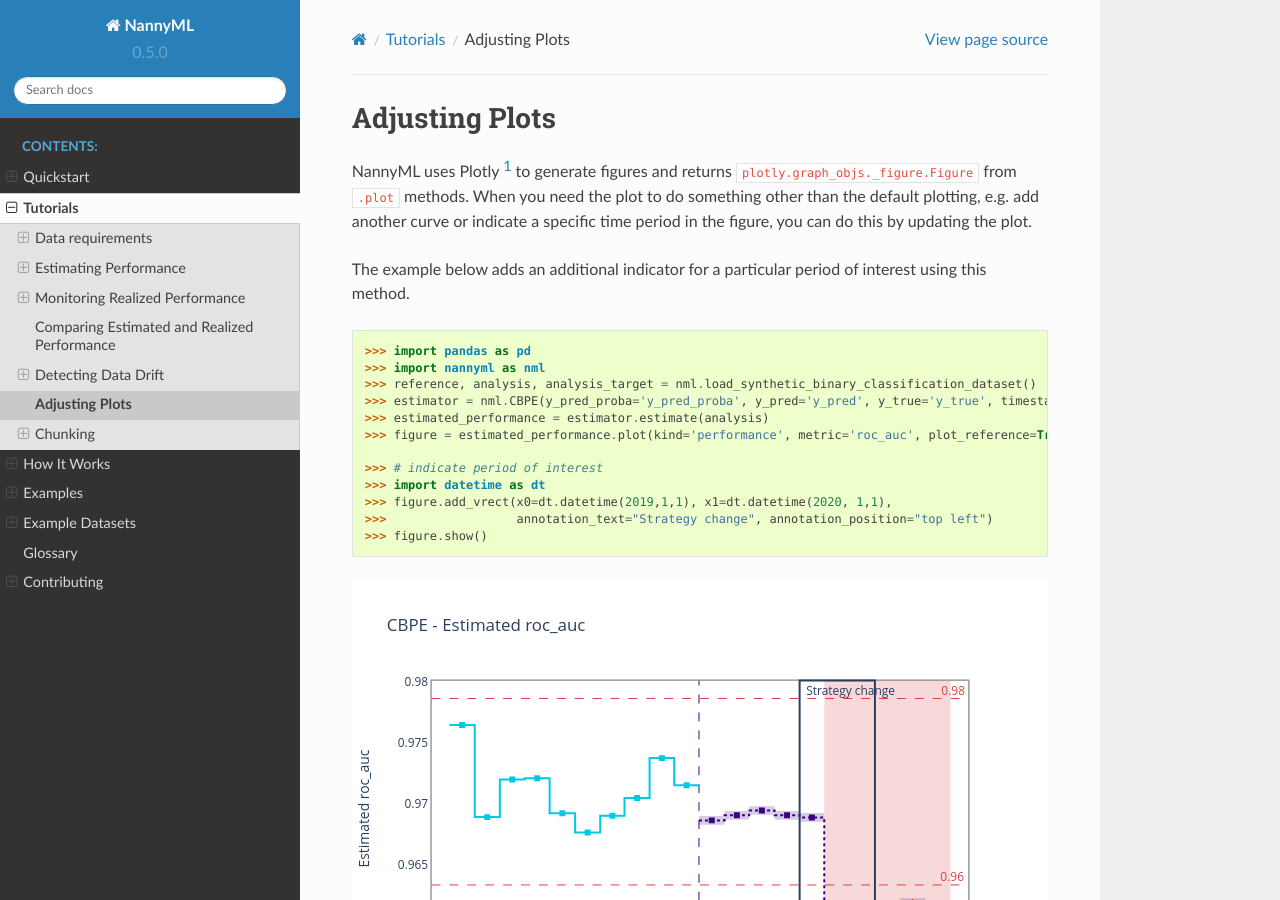
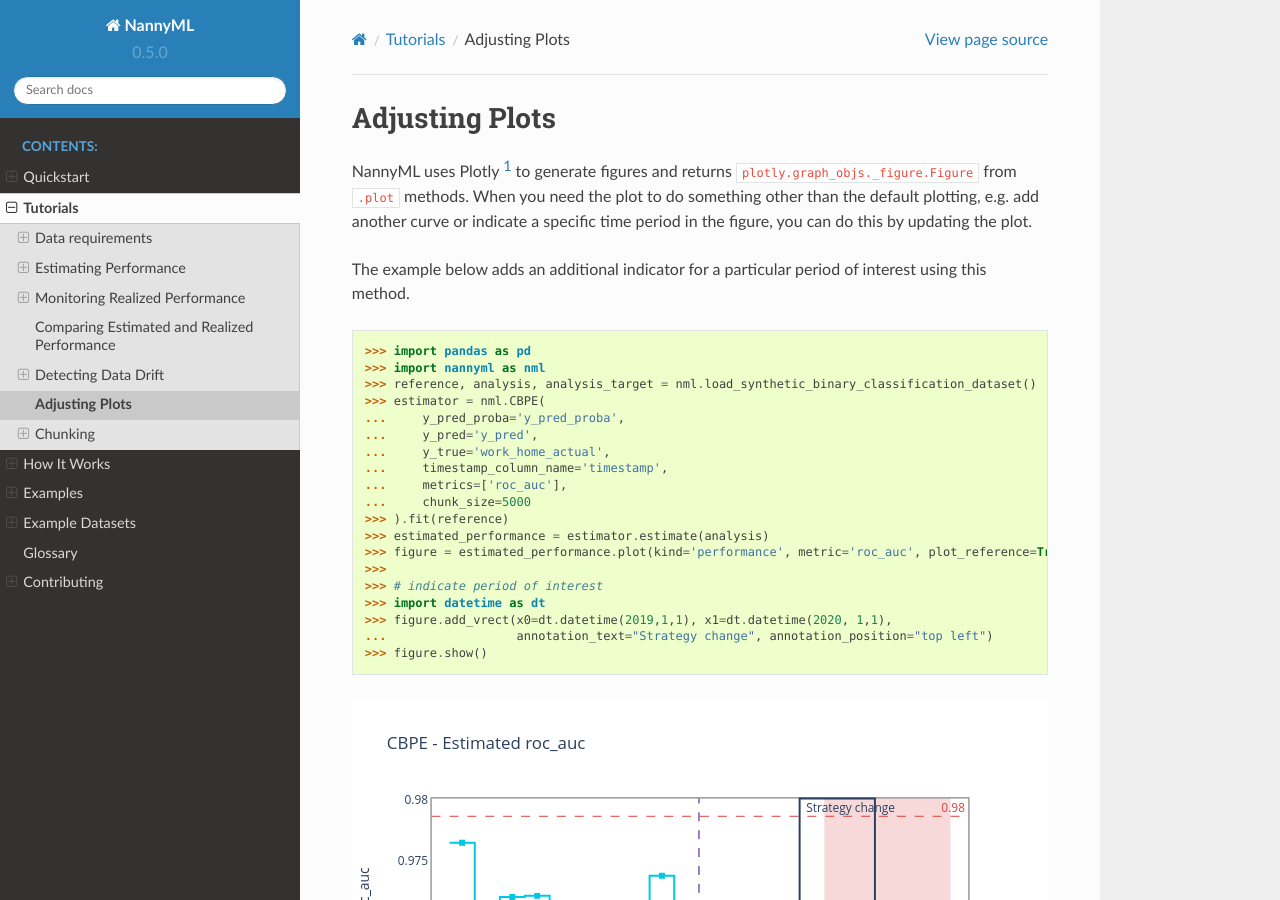
Before and after one commit to NannyML/nannyml, a Sphinx documentation site: the page built from docs/tutorials/adjusting_plots.rst, in a window 1280 px wide and 900 px high. Built offline with Sphinx 7.4.7 and the Read the Docs theme 2.0.0, drawn with Linux system fonts in a browser that asks for light colours; pages that are not in the unit, such as notebooks, are missing from menus.

Commit message:
update adjusting plots

```diff
--- a/docs/tutorials/adjusting_plots.rst
+++ b/docs/tutorials/adjusting_plots.rst
@@ -15,14 +15,21 @@ The example below adds an additional indicator for a particular period of intere
     >>> import pandas as pd
     >>> import nannyml as nml
     >>> reference, analysis, analysis_target = nml.load_synthetic_binary_classification_dataset()
-    >>> estimator = nml.CBPE(y_pred_proba='y_pred_proba', y_pred='y_pred', y_true='y_true', timestamp_column_name='timestamp', metrics=['roc_auc'] chunk_size=5000).fit(reference_df)
+    >>> estimator = nml.CBPE(
+    ...     y_pred_proba='y_pred_proba',
+    ...     y_pred='y_pred',
+    ...     y_true='work_home_actual',
+    ...     timestamp_column_name='timestamp',
+    ...     metrics=['roc_auc'],
+    ...     chunk_size=5000
+    >>> ).fit(reference)
     >>> estimated_performance = estimator.estimate(analysis)
     >>> figure = estimated_performance.plot(kind='performance', metric='roc_auc', plot_reference=True)
-
+    >>>
     >>> # indicate period of interest
     >>> import datetime as dt
     >>> figure.add_vrect(x0=dt.datetime(2019,1,1), x1=dt.datetime(2020, 1,1),
-    >>>                  annotation_text="Strategy change", annotation_position="top left")
+    ...                  annotation_text="Strategy change", annotation_position="top left")
     >>> figure.show()
 
 .. image:: /_static/adjusting_plots_time_periods_indication.svg
```
